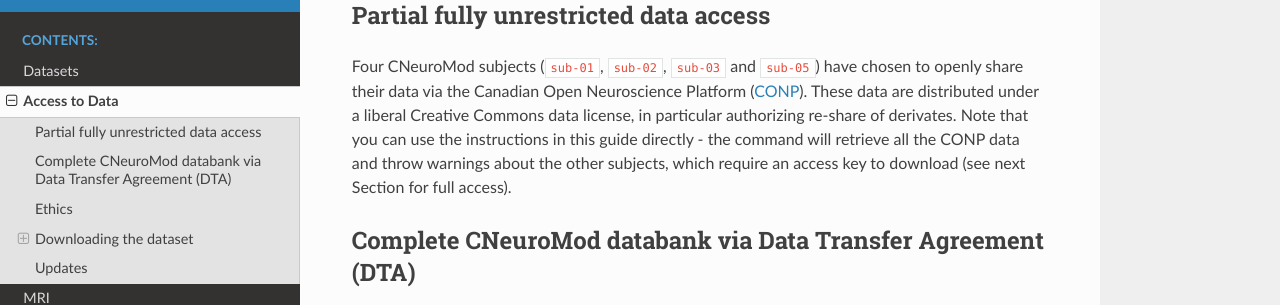
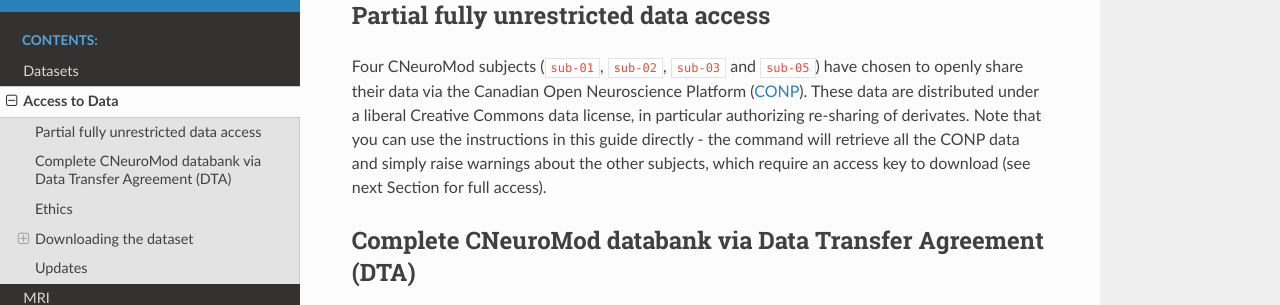
Before and after one commit to courtois-neuromod/cneuromod_docs, a Sphinx documentation site: the page built from source/ACCESS.md, in a window 1280 px wide and 900 px high. Shown: the part 161-466 px from the top of the window. Built offline with Sphinx 7.4.7 and the Read the Docs theme 3.1.0, drawn with Linux system fonts in a browser that asks for light colours.

Commit message:
Fix typos.

```diff
--- a/source/ACCESS.md
+++ b/source/ACCESS.md
@@ -2,7 +2,7 @@
 
 ## Partial fully unrestricted data access
 
-Four CNeuroMod subjects (`sub-01`, `sub-02`, `sub-03` and `sub-05`) have chosen to openly share their data via the Canadian Open Neuroscience Platform ([CONP]([https://portal.conp.ca/](https://portal.conp.ca/dataset?id=projects/cneuromod))). These data are distributed under a liberal Creative Commons data license, in particular authorizing re-share of derivates. Note that you can use the instructions in this guide directly - the command will retrieve all the CONP data and throw warnings about the other subjects, which require an access key to download (see next Section for full access).
+Four CNeuroMod subjects (`sub-01`, `sub-02`, `sub-03` and `sub-05`) have chosen to openly share their data via the Canadian Open Neuroscience Platform ([CONP]([https://portal.conp.ca/](https://portal.conp.ca/dataset?id=projects/cneuromod))). These data are distributed under a liberal Creative Commons data license, in particular authorizing re-sharing of derivates. Note that you can use the instructions in this guide directly - the command will retrieve all the CONP data and simply raise warnings about the other subjects, which require an access key to download (see next Section for full access).
 
 ## Complete CNeuroMod databank via Data Transfer Agreement (DTA)
 
```
Also changed, not shown: source/AUTHORS.md (+1 -1 lines).
